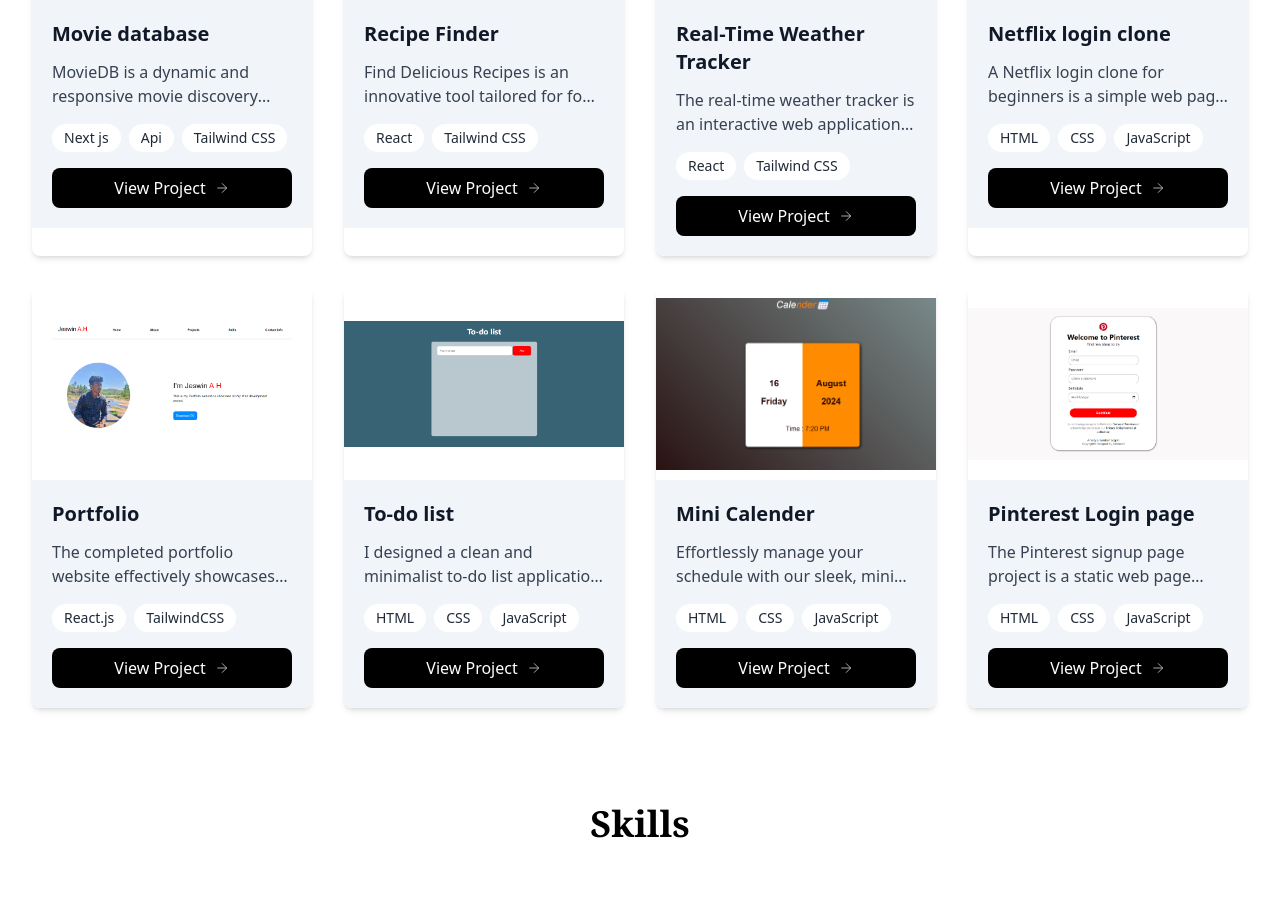
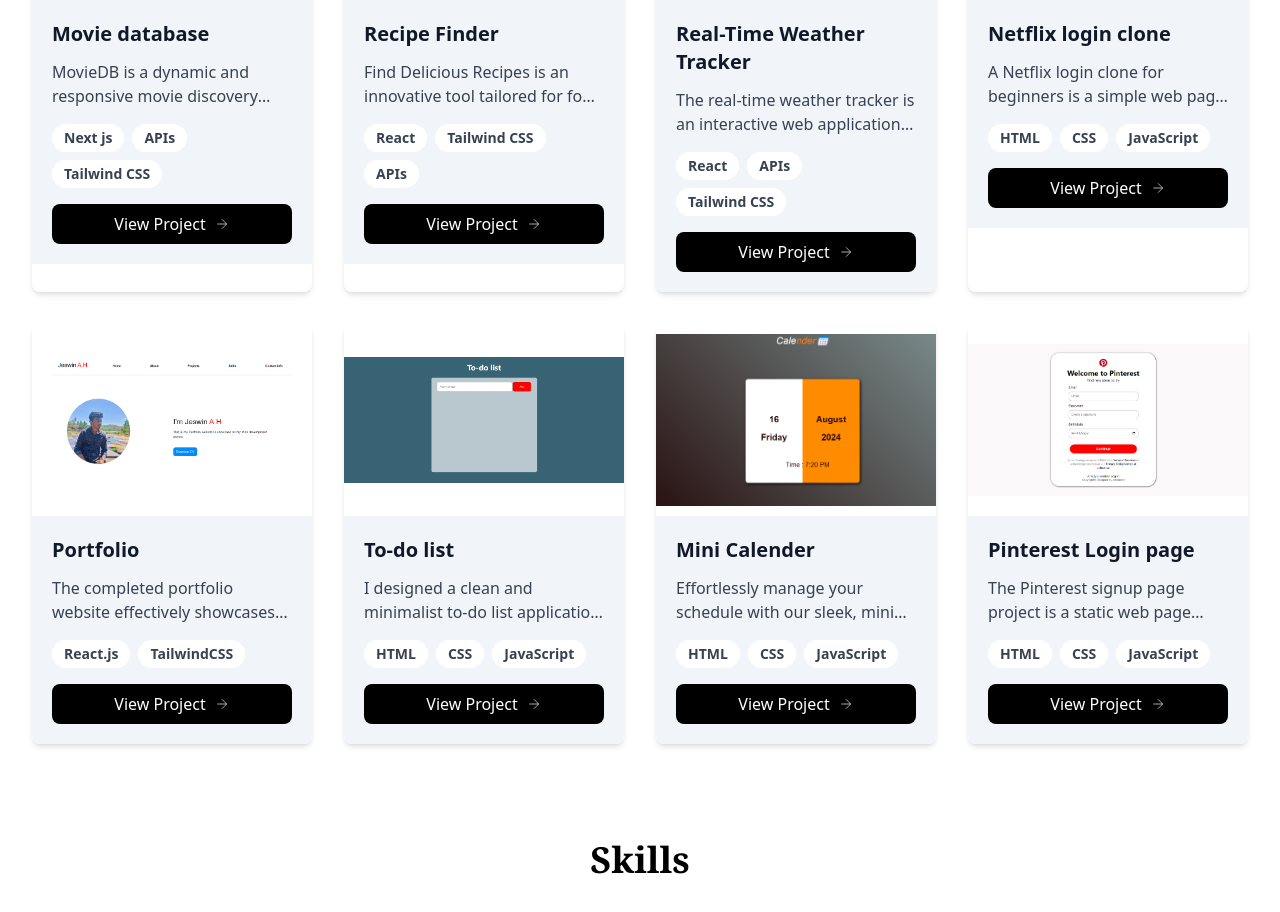
Before and after one commit to Jeswinah/portfolio-main, a React (Vite) app: page / in a window 1280 px wide. Shown: the part 1600-2512 px from the top of the page. Built offline with nearby package versions, Linux system fonts and the light colour scheme.

Commit message:
feat:add proj skill

```diff
--- a/src/components/Projects.jsx
+++ b/src/components/Projects.jsx
@@ -14,7 +14,7 @@
       title: "Movie database",
       description:
         " MovieDB is a dynamic and responsive movie discovery platform built with Next JS and styled using Tailwind CSS.",
-      tags: ["Next js", "Api", "Tailwind CSS"],
+      tags: ["Next js", "APIs", "Tailwind CSS"],
 
       imageUrl: moviedb,
       onViewProject: () => open("https://jeswin-moviedb.vercel.app/"),
@@ -23,7 +23,7 @@
       title: "Recipe Finder",
       description:
         "Find Delicious Recipes is an innovative tool tailored for food enthusiasts to discover and explore a wide array of exciting and flavorful dishes to try at home.",
-      tags: ["React", "Tailwind CSS"],
+      tags: ["React", "Tailwind CSS", "APIs"],
 
       imageUrl: recipeimg,
       onViewProject: () => open("https://jeswin-recipe-finder.netlify.app/"),
@@ -32,7 +32,7 @@
       title: "Real-Time Weather Tracker",
       description:
         "The real-time weather tracker is an interactive web application developed using ReactJS and styled with TailwindCSS.It allows users to input a location, and the app dynamically fetches and displays real-time weather data.",
-      tags: ["React", "Tailwind CSS"],
+      tags: ["React", "APIs", "Tailwind CSS"],
 
       imageUrl: weatherimg,
       onViewProject: () => open("https://weather-jeswinah.vercel.app/ "),
@@ -119,7 +119,7 @@
                 {project.tags.map((tag, tagIndex) => (
                   <span
                     key={tagIndex}
-                    className="px-3 py-1 text-sm bg-white font-medium text-gray-800 rounded-full"
+                    className="px-3 py-1 text-sm bg-white font-semibold text-gray-700 rounded-full"
                   >
                     {tag}
                   </span>
```
